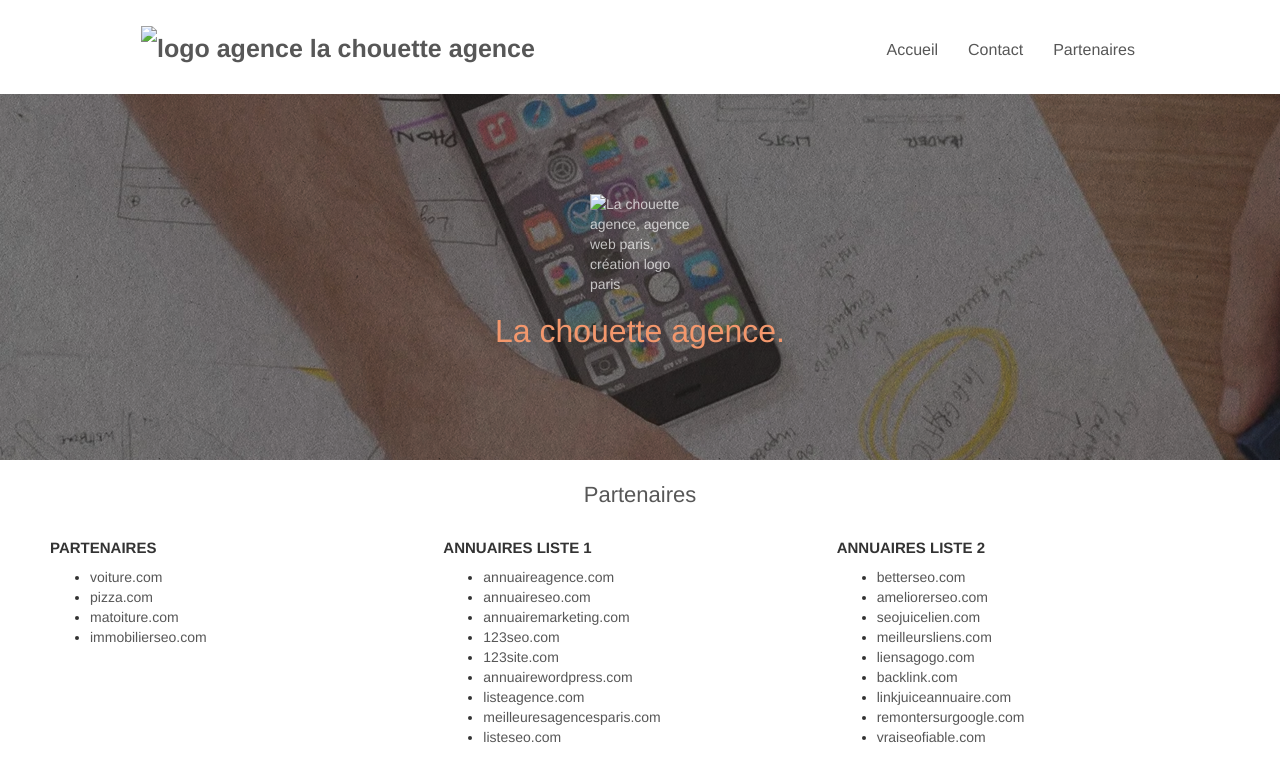
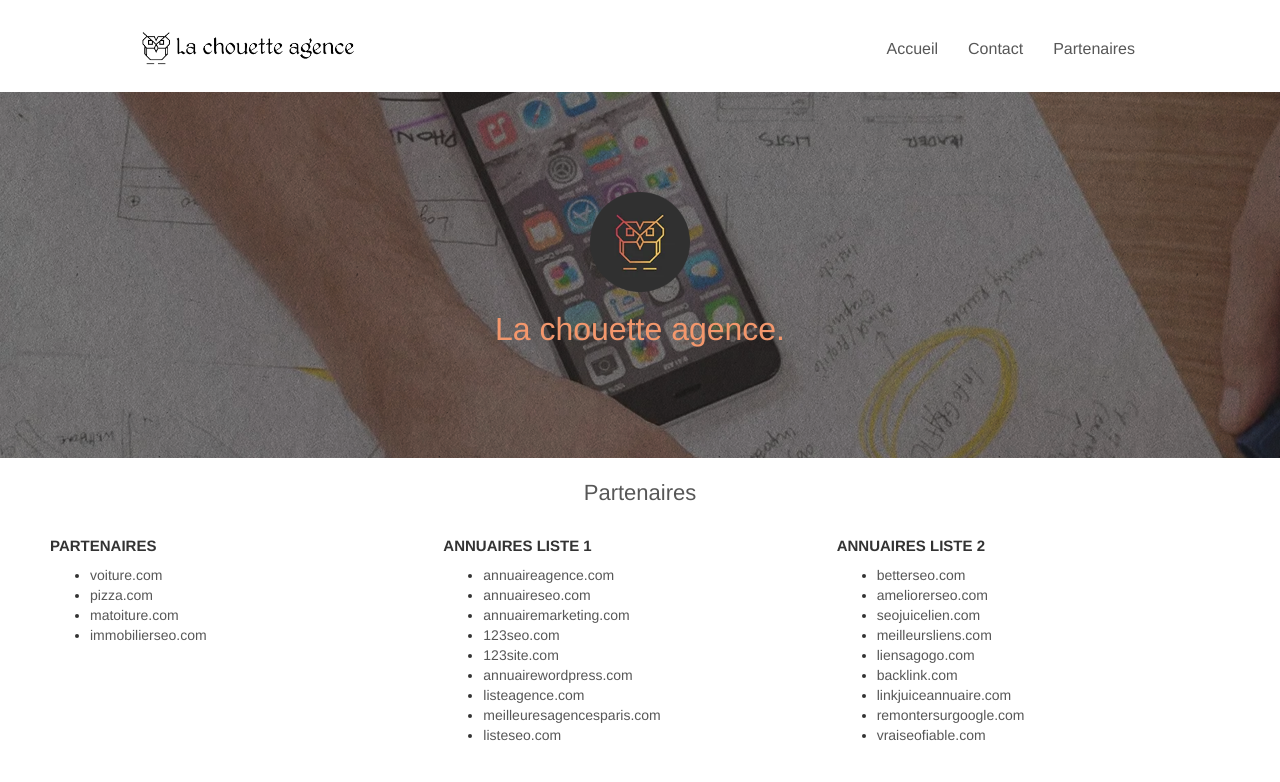
Before and after one commit to Ohrys/RaphaelGhersallah_4_17082021, a plain HTML site: page partenaires.html in a window 1280 px wide. Drawn offline with Linux system fonts and the light colour scheme.

Commit message:
Correctif 3.1 : Oublis sur les pages contact et partenaires

```diff
--- a/partenaires.html
+++ b/partenaires.html
@@ -15,7 +15,7 @@
 
                 <nav class="navbar row">
                     <div class="navbar-header">
-                        <a class="navbar-brand" href="."><img src="img/la-chouette-agence.png"
+                        <a class="navbar-brand" href="."><img src="img/la-chouette-agence.webp"
                                 alt="logo agence la chouette agence" height="40" /></a>
                         <button id="nav-toggle" type="button" class="ui-navbar-toggle navbar-toggle" data-toggle="collapse"
                             data-target=".navbar-1">
@@ -47,7 +47,7 @@
             <div class="container bloc-lg">
                 <div class="row tight-width-whitespace">
                     <div class="col-sm-12">
-                        <img src="img/logo.png" class="center-block image-resize-mode" width="100"
+                        <img src="img/logo.webp" class="center-block image-resize-mode" width="100"
                             alt="La chouette agence, agence web paris, création logo paris" />
                         <h1 class="text-center hero-bloc-text tc-white ">
                             La chouette agence.
```
Also changed, not shown: contact.html (+1 -1 lines).
